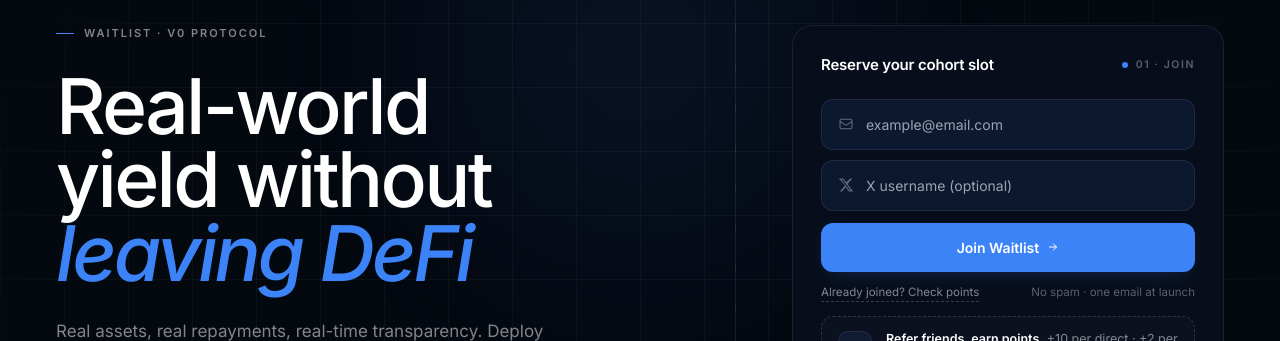
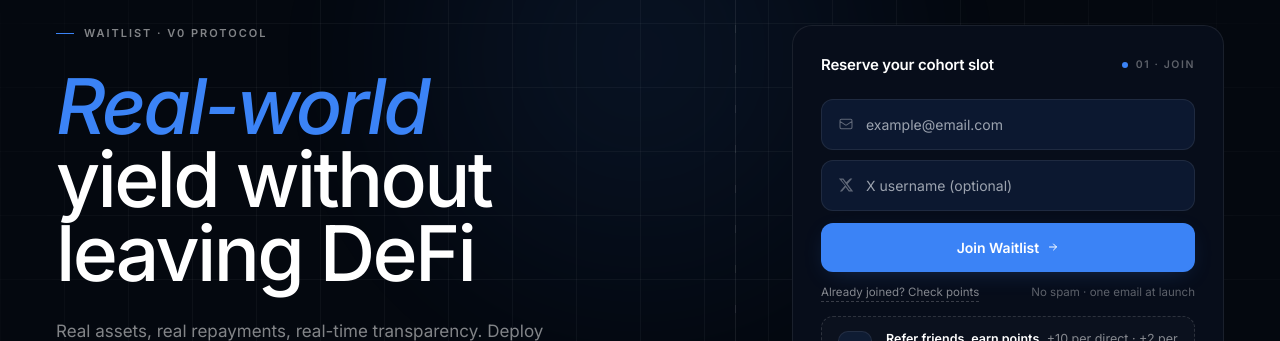
Before and after one commit to Fleet-Finance/waitlist, a Next.js app: page / in a window 1280 px wide. Shown: the part 169-510 px from the top of the page. Built offline with nearby package versions, Linux system fonts and the light colour scheme; no server answers.

Commit message:
quick fix

```diff
--- a/app/page.tsx
+++ b/app/page.tsx
@@ -104,9 +104,9 @@ export default function Home() {
                   marginBottom: 28,
                 }}
               >
-                <span style={{ display: "block" }}>Real-world</span>
+                <span style={{ display: "block", color: "var(--accent)", fontStyle: "italic", letterSpacing: "-0.04em" }}>Real-world</span>
                 <span style={{ display: "block" }}>yield without</span>
-                <span style={{ display: "block", color: "var(--accent)", fontStyle: "italic", letterSpacing: "-0.04em" }}>
+                <span style={{ display: "block" }}>
                   leaving DeFi
                 </span>
               </h1>
```
